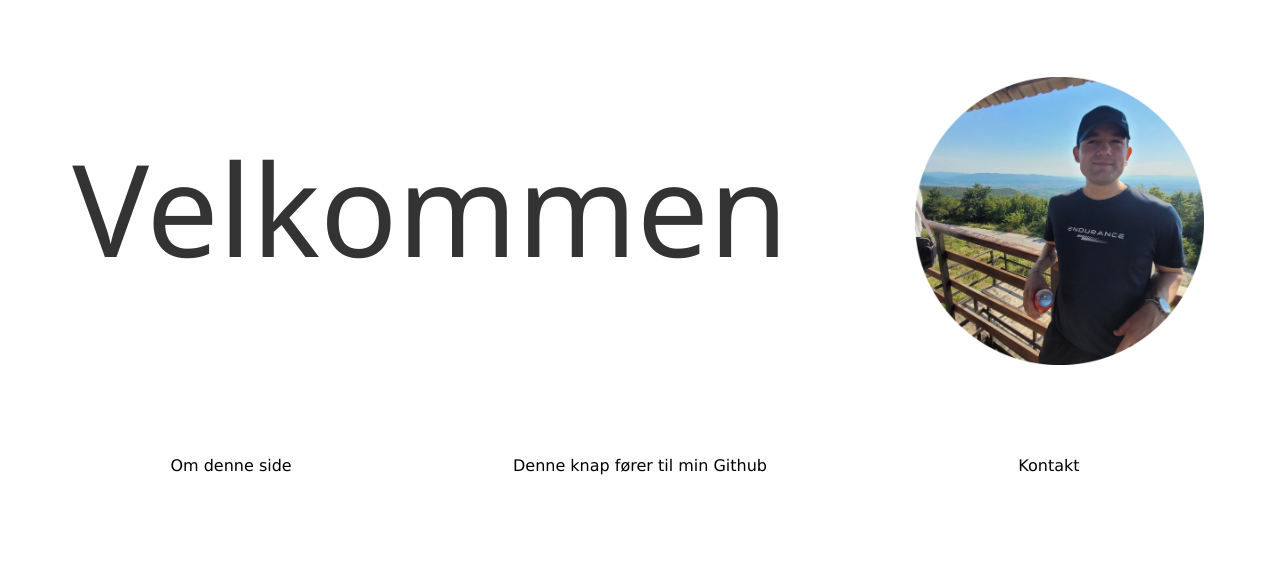
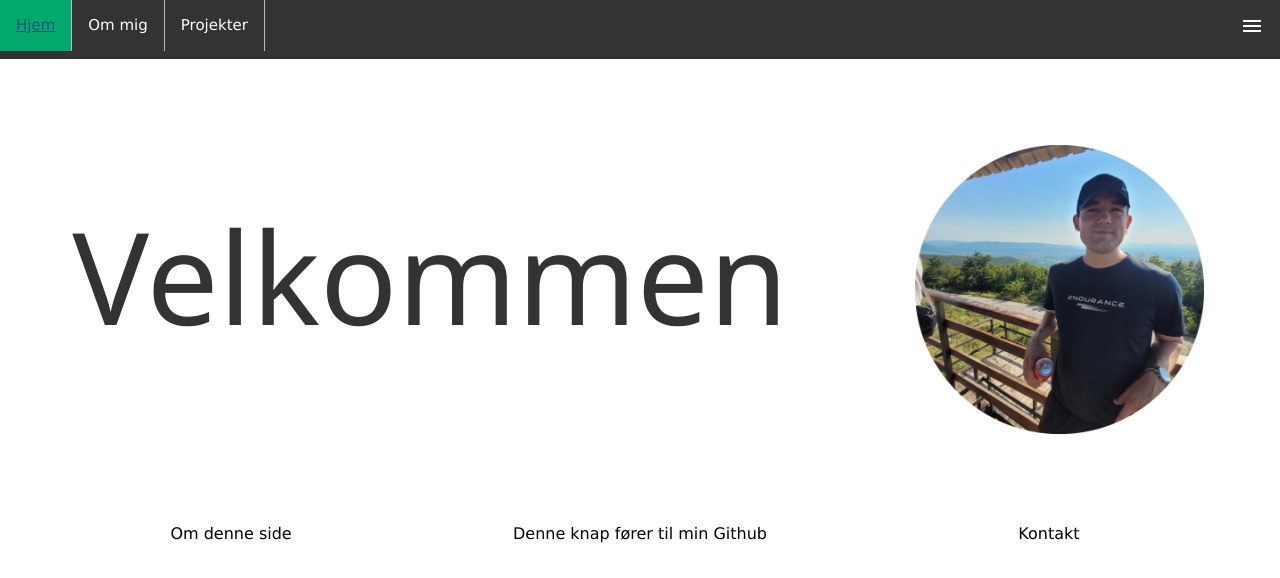
Before and after one commit to ROlsen97/RubensWebApp, a plain HTML site: page Index.html in a window 1280 px wide. Drawn offline with nearby package versions, Linux system fonts and the light colour scheme.

Commit message:
CreatedNewPages
Skal finde ud af hvad de nye sider skal indeholde

```diff
--- a/Index.html
+++ b/Index.html
@@ -7,12 +7,19 @@
   <link rel="stylesheet" href="style.css">
   <link rel="stylesheet" href="https://maxcdn.bootstrapcdn.com/bootstrap/3.4.1/css/bootstrap.min.css">
   <link rel="stylesheet" href="https://www.w3schools.com/w3css/4/w3.css">
+  <link rel="stylesheet" href="https://fonts.googleapis.com/css2?family=Material+Symbols+Outlined:opsz,wght,FILL,GRAD@20..48,100..700,0..1,-50..200" />
   <script src="https://unpkg.com/vue@3"></script>
   <script src="https://ajax.googleapis.com/ajax/libs/jquery/3.7.1/jquery.min.js"></script>
   <script src="https://maxcdn.bootstrapcdn.com/bootstrap/3.4.1/js/bootstrap.min.js"></script>
 </head>
   <body>
     <div id="app">
+      <ul>
+        <li><a class="active" href="Index.html">Hjem</a></li>
+        <li><a href="Ommig.html">Om mig</a></li>
+        <li><a href="#projekter">Projekter</a></li>
+        <li style="float:right"><a href="#HamburgerMenu"><span class="material-symbols-outlined">menu</span></a></li>
+      </ul>
         <div class="row">
           <div class="CustomPadding">
             <div class="col-sm-8 container CustomPadding2">
--- a/style.css
+++ b/style.css
@@ -60,6 +60,47 @@
     background-color: #04AA6D;
     color: black;
   }
+  ul {
+    list-style-type: none;
+    margin: 0;
+    padding: 0;
+    overflow: hidden;
+    background-color: #333;
+  }
+
+  li {
+    float: left;
+    border-right:1px solid #bbb;
+  }
+
+  li:last-child {
+    border-right: none;
+  }
+
+  li a {
+    display: block;
+    color: white;
+    text-align: center;
+    padding: 14px 16px;
+    text-decoration: none;
+  }
+
+  li a:hover:not(.active) {
+    background-color: #111;
+  }
+
+  .active {
+    background-color: #04AA6D;
+  }
+
+  .material-symbols-outlined {
+    font-variation-settings:
+    'FILL' 0,
+    'wght' 400,
+    'GRAD' 0,
+    'opsz' 24
+  }
+
   @media screen and (max-width: 767px){
     .mig2 {
       min-width: 100px;
```
Also changed, not shown: Ommig.html (added, +26 -0 lines), Projekter.html (added, +26 -0 lines).
